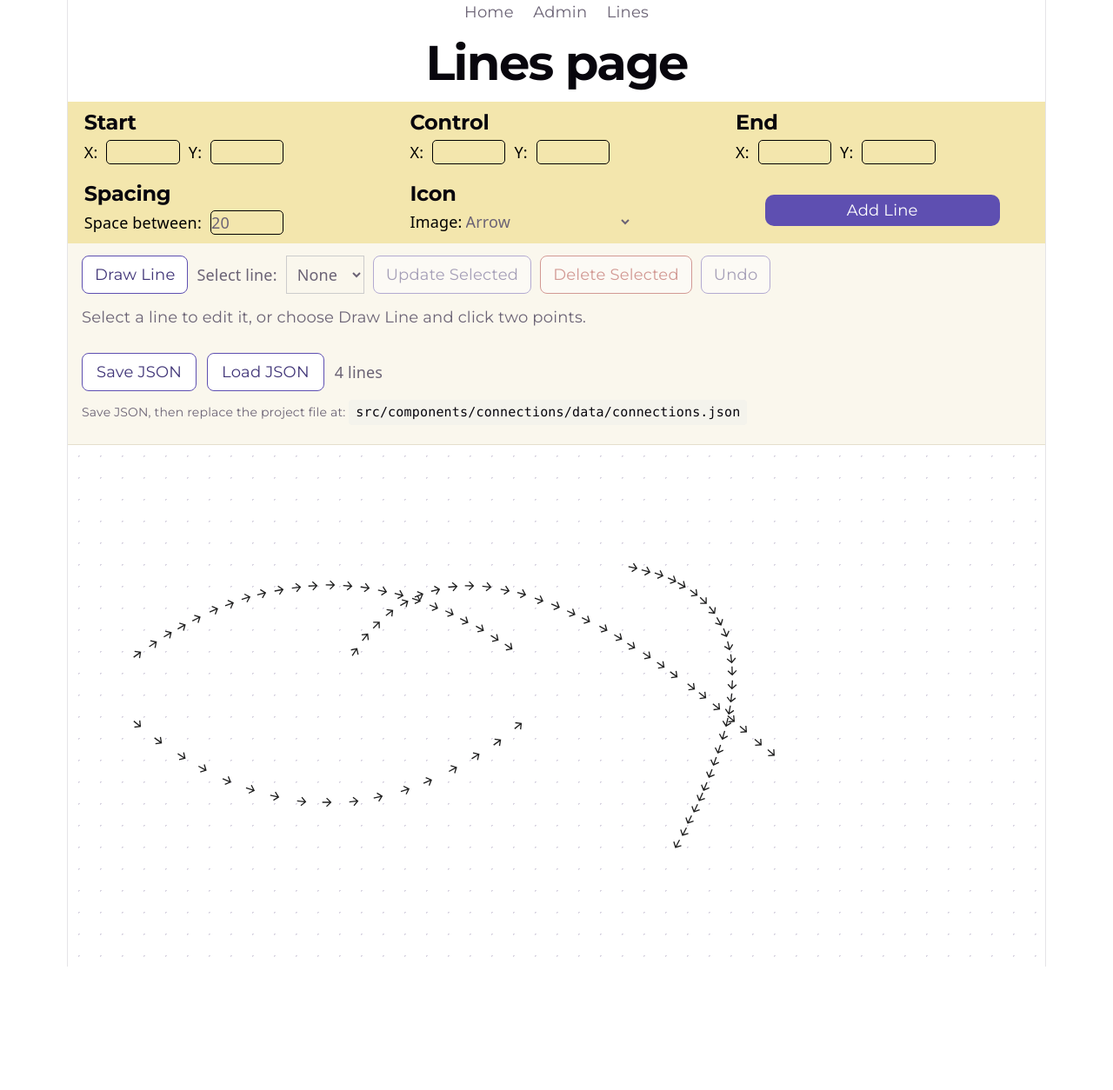
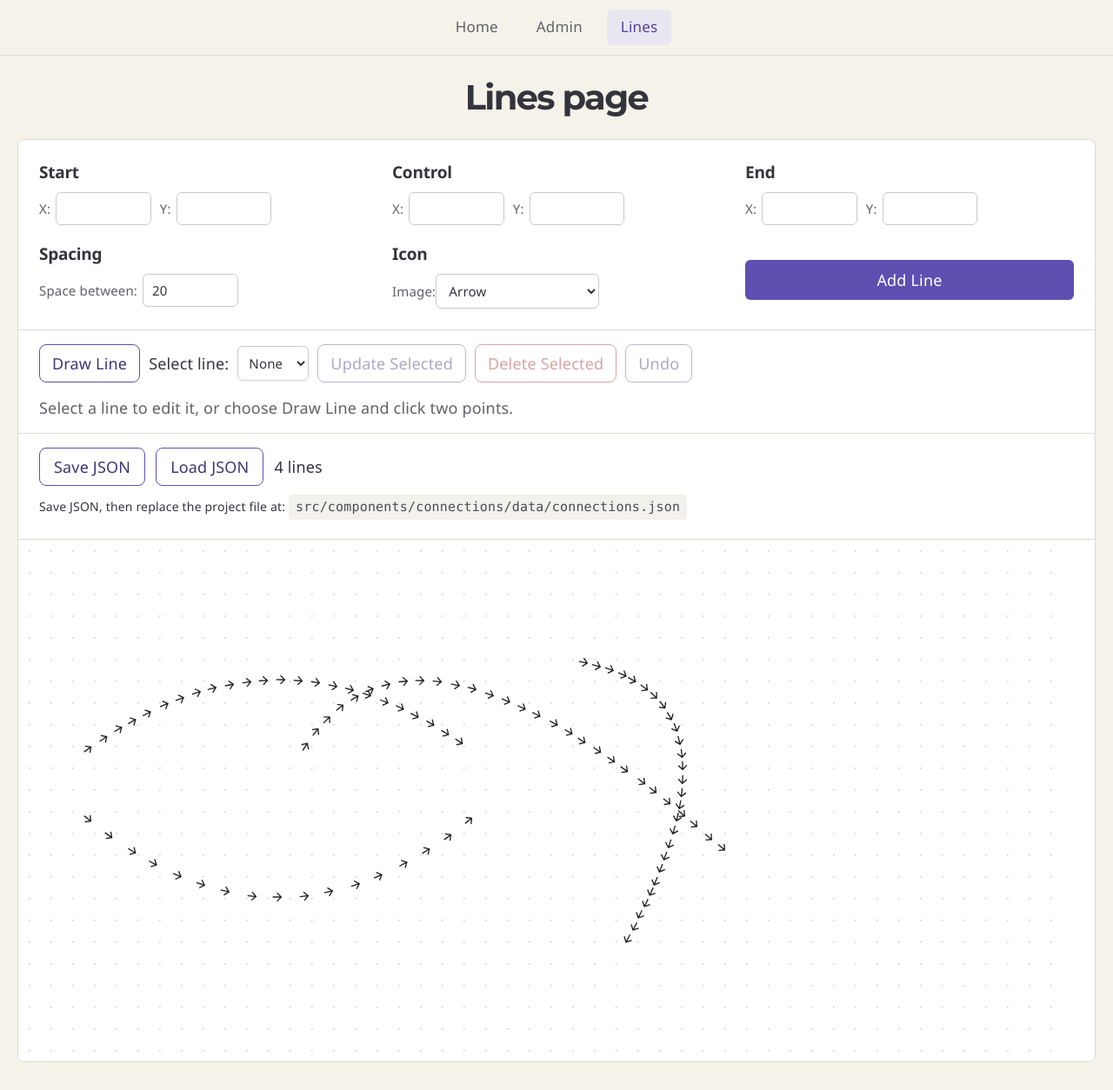
Before and after one commit to Jimmy-Le/CART470Project, a React (Vite) app in the folder interactive-map-app/: page /Lines in a window 1280 px wide. Shown: the whole page at 87% size. Before the commit the page ends 1112 px from the top, so only its background shows below. Built offline with nearby package versions, Linux system fonts and the light colour scheme; a web font is replaced by a local one.

Commit message:
Refactor App component for improved navigation/ CSS update

```diff
--- a/interactive-map-app/src/App.jsx
+++ b/interactive-map-app/src/App.jsx
@@ -1,28 +1,18 @@
-import { Outlet, NavLink } from 'react-router-dom'
+import { Outlet, NavLink, useLocation } from 'react-router-dom';
+import './App.css';
+import './presentation-theme.css';
 
-import './App.css'
-
-
-/***
- * This will make the navigation bar.
- * Add this component to the top of each of your pages if you want the navigation bar
- *
- * To add a new item,
- * <NavLink to="/[PATHNAME]"> [ButtonName] </NavLink>
- */
-function App() {
-
+export default function App() {
+  const { pathname } = useLocation();
+  const page = pathname.toLowerCase() === '/admin' ? 'admin' : pathname.toLowerCase() === '/lines' ? 'lines' : 'home';
   return (
-    <div>
-      <nav className='space-x-5'>
-        <NavLink to="/">Home</NavLink>
+    <div className="atlas-shell" data-page={page}>
+      <nav className="atlas-nav" aria-label="Main navigation">
+        <NavLink to="/" end>Home</NavLink>
         <NavLink to="/admin">Admin</NavLink>
         <NavLink to="/Lines">Lines</NavLink>
       </nav>
-
       <Outlet />
     </div>
-  )
+  );
 }
-
-export default App
--- /dev/null
+++ b/interactive-map-app/src/presentation-theme.css
@@ -0,0 +1,72 @@
+/* Shared presentation only. Existing page text and interactions are retained. */
+:root {
+  --ui-paper: #f5f2e9;
+  --ui-ink: #34343d;
+  --ui-border: #dedbd3;
+  --ui-sans: 'Segoe UI', 'Trebuchet MS', Arial, sans-serif;
+  color-scheme: light;
+  background: var(--ui-paper);
+  color: var(--ui-ink);
+  --text: #61616b;
+  --text-h: #34343d;
+  --bg: #f5f2e9;
+  --border: #dedbd3;
+  --code-bg: #f3f1ec;
+  --accent: #5e4fb1;
+}
+body { background: var(--ui-paper); }
+#root:has(.atlas-shell) { width:100%; max-width:none; min-height:100svh; border:0; text-align:left; }
+#root:has(.atlas-shell) *, #root:has(.atlas-shell) *::before, #root:has(.atlas-shell) *::after { box-sizing:border-box; }
+#root:has(.atlas-shell) :is(p,a,button,input,select,textarea,label,output,th,td) { font-family:var(--ui-sans); }
+#root .atlas-nav { display:flex; justify-content:center; align-items:center; gap:12px; min-height:64px; padding:10px 16px; background:var(--ui-paper); border-bottom:1px solid var(--ui-border); }
+#root .atlas-nav a { color:#62616b; font-size:17px; padding:7px 16px; border-radius:6px; text-decoration:none; }
+#root .atlas-nav a.active { color:#51449b; background:#eae6f1; }
+#root .atlas-nav a:hover { background:#ece8df; }
+#root:has(.atlas-shell) :is(button,a,input,select,textarea):focus-visible { outline:3px solid #8d7cc7; outline-offset:3px; }
+#root:has(.atlas-shell) button:disabled { opacity:.42 !important; cursor:not-allowed !important; }
+#root:has(.atlas-shell) input:not([type=range]):not([type=checkbox]):not([type=file]),
+#root:has(.atlas-shell) :is(select,textarea) { background:white; color:var(--ui-ink); border:1px solid #cbc8d0; border-radius:6px; padding:8px 10px; font-size:15px; }
+#root:has(.atlas-shell) code { color:#4d485b; background:#f3f1ec; overflow-wrap:anywhere; }
+/* Lines: white drawing tools and canvas, with the original purple accents. */
+#root:has([data-page=lines]) > div > h1 { display:block; text-align:center; margin:24px 0; font-size:40px; line-height:1.2; color:#34343d; }
+#root:has([data-page=lines]) > div > .atlas-shell + h1 + div { margin:0 auto 32px; width:calc(100% - 40px); max-width:1320px; background:white; border:1px solid var(--ui-border); border-radius:8px; overflow:hidden; }
+#root #connectionsEditor { background:white; display:grid; grid-template-columns:repeat(3,minmax(0,1fr)); gap:20px 28px; padding:24px; border-bottom:1px solid var(--ui-border); }
+#root #connectionsEditor > div { width:auto; padding:0; min-width:0; }
+#root #connectionsEditor h2 { font:600 19px var(--ui-sans); color:#34343d; margin:0 0 10px; }
+#root #connectionsEditor label { font-size:15px; color:#61616b; }
+#root #connectionsEditor input { width:29%; min-width:54px; margin:0 10px 0 6px; height:38px; font-variant-numeric:tabular-nums; }
+#root #connectionsEditor select { min-width:120px; }
+#root #addLineButton { background:#5e4fb1; color:white; margin:20px 0 0; width:100%; min-height:40px; border-radius:6px; }
+#root:has([data-page=lines]) #connectionsEditor ~ div:first-of-type { background:white !important; padding:16px 24px !important; gap:10px !important; }
+#root:has([data-page=lines]) #connectionsEditor ~ p[role=status] { background:white !important; color:#61616b; padding:0 24px 16px !important; }
+#root:has([data-page=lines]) section[aria-label='Save and load connection lines'] { background:white !important; padding:16px 24px !important; border-top:1px solid var(--ui-border); border-bottom:1px solid var(--ui-border) !important; }
+#root:has([data-page=lines]) section[aria-label='Save and load connection lines'] + div > div { background-color:white !important; }
+/* Admin: retain the familiar action colors. */
+#root:has([data-page=admin]) > div > .justify-end { width:calc(100% - 40px); max-width:1320px; margin:28px auto 0; padding:16px 20px; gap:10px; background:white; border:1px solid var(--ui-border); border-radius:8px 8px 0 0; }
+#root:has([data-page=admin]) > div > .overflow-y-auto { width:calc(100% - 40px); max-width:1320px; margin:0 auto 32px; padding:20px; background:white; border:1px solid var(--ui-border); border-top:0; border-radius:0 0 8px 8px; min-height:260px; overflow-x:auto; }
+#root:has([data-page=admin]) button { border:1px solid #d8d4ca; border-radius:6px; padding:9px 14px; background:#f4f1e9; color:#34343d; margin:0; font-size:15px; }
+#root:has([data-page=admin]) button[class*='bg-blue'] { background:#b8d9fc; border-color:#99c4f1; color:#203f62; }
+#root:has([data-page=admin]) button[class*='bg-green'] { background:#b8e8ca; border-color:#94d5ad; color:#234c34; }
+#root:has([data-page=admin]) button[class*='bg-amber'] { background:#f8e8b4; border-color:#e7d291; color:#66521e; }
+#root:has([data-page=admin]) button[class*='bg-red'] { background:#f4c1bc; border-color:#e8a09a; color:#7a302b; }
+#root:has([data-page=admin]) button:hover:not(:disabled) { filter:brightness(.96); }
+#root:has([data-page=admin]) table { width:100%; min-width:760px; border-collapse:collapse; font-size:15px; }
+#root:has([data-page=admin]) th { background:#f5f3ef; color:#57535d; text-align:left; padding:14px 12px; border:1px solid var(--ui-border); }
+#root:has([data-page=admin]) td { border-bottom:1px solid var(--ui-border); padding:14px 12px; }
+#root:has([data-page=admin]) td input:not([type=checkbox]) { max-width:180px; }
+#root:has([data-page=admin]) .fixed.inset-0 > div { background:white; color:var(--ui-ink); border-radius:8px; }
+/* Preserve the map and its animated IM Fell English island lettering. */
+#root .water-map-page { background:var(--ui-paper); }
+#root .water-map-scene { height:calc(100svh - 64px); min-height:680px; }
+#root .water-map-scene .controls, #root .team-zoom-controls { font-family:var(--ui-sans); }
+@media(max-width:800px) {
+ #root #connectionsEditor { grid-template-columns:repeat(2,minmax(0,1fr)); gap:20px 12px; padding:20px 16px; }
+ #root:has([data-page=lines]) > div > .atlas-shell + h1 + div,
+ #root:has([data-page=admin]) > div > .justify-end,
+ #root:has([data-page=admin]) > div > .overflow-y-auto { width:calc(100% - 24px); }
+}
+@media(max-width:480px) {
+ #root #connectionsEditor { grid-template-columns:1fr; }
+ #root .atlas-nav { gap:4px; }
+ #root:has([data-page=admin]) > div > .justify-end { flex-wrap:wrap; }
+}
```
